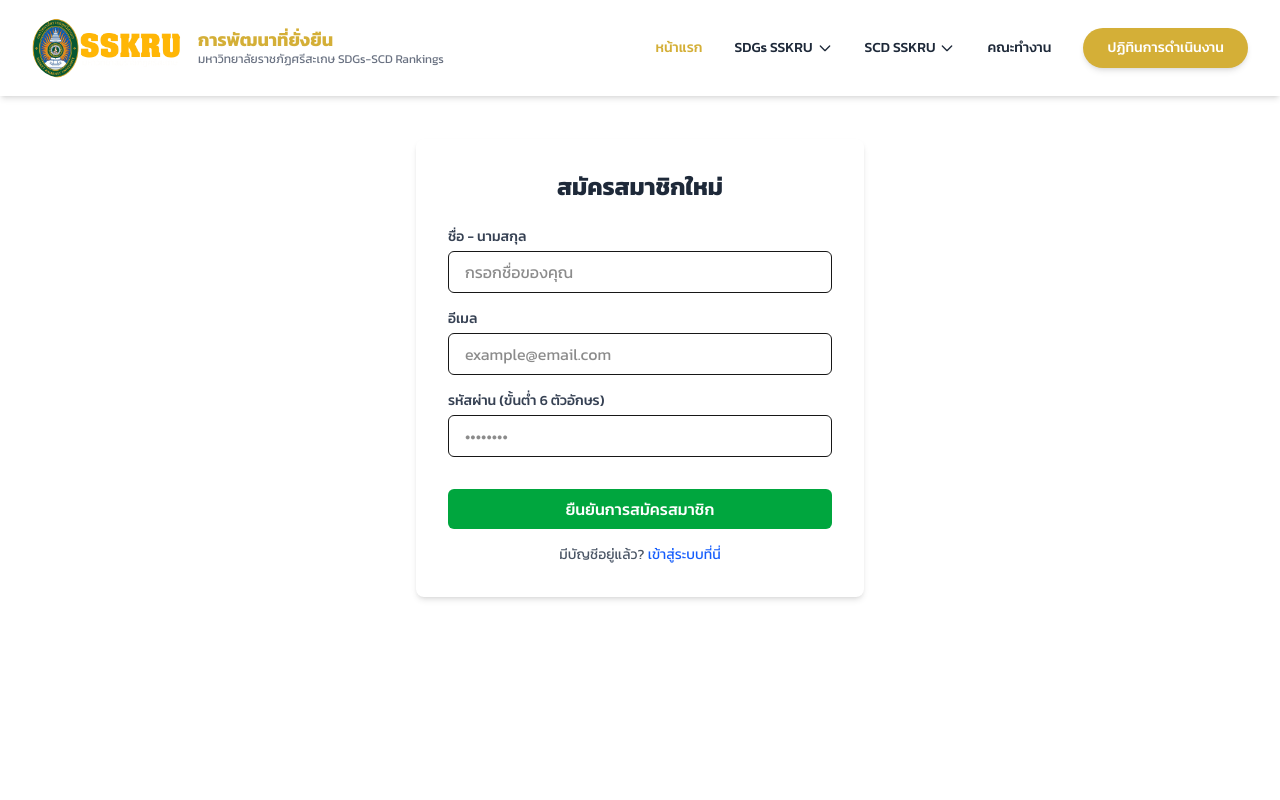
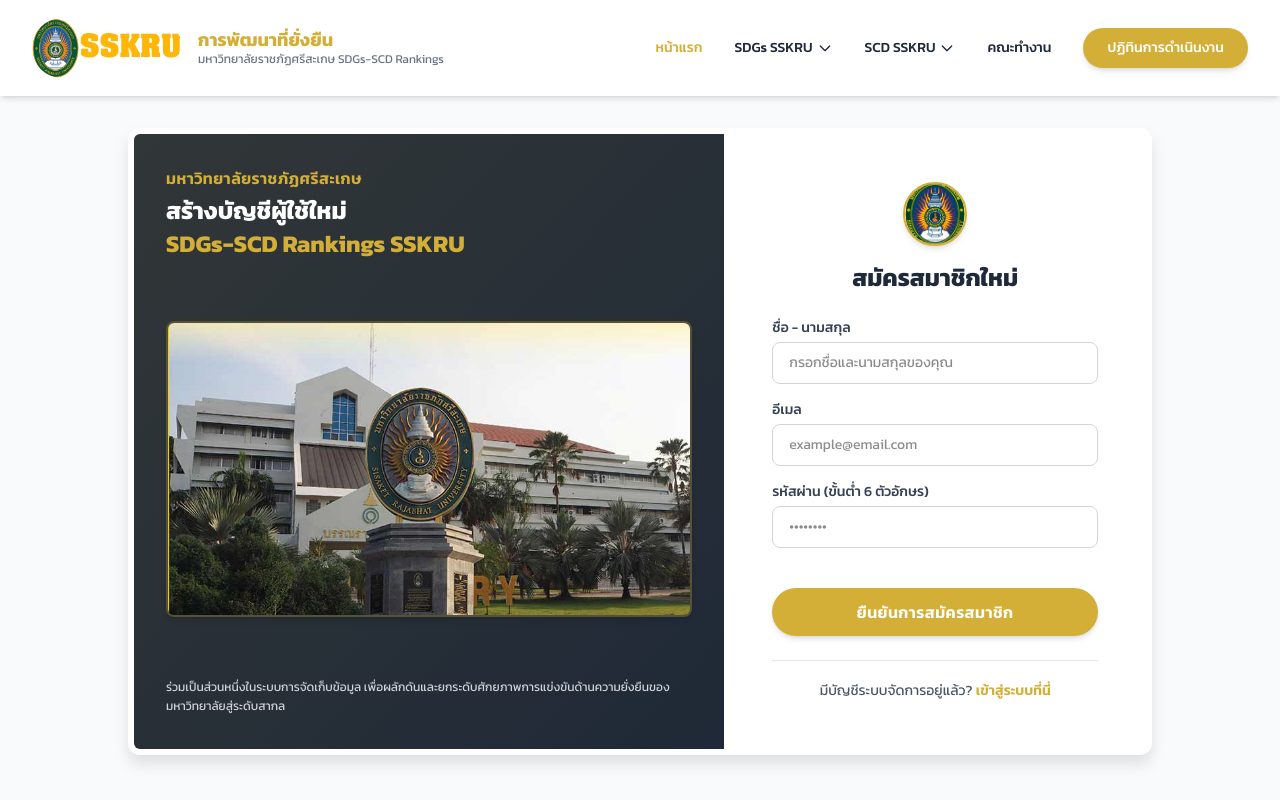
Before and after one commit to sompong47/SCD_SSKRU, a Next.js app in the folder frontend-web/: page /register in a window 1280 px wide. Shown: the top 800 px of the page. Built offline with nearby package versions, Linux system fonts and the light colour scheme.

Commit message:
edit_login

```diff
--- a/frontend-web/src/app/login/page.tsx
+++ b/frontend-web/src/app/login/page.tsx
@@ -3,7 +3,8 @@
 import { useState } from 'react';
 import axios from 'axios';
 import { useRouter } from 'next/navigation';
-import './login.css';
+import Image from 'next/image';
+import Link from 'next/link';
 
 export default function Login() {
   const [email, setEmail] = useState('');
@@ -34,49 +35,121 @@ export default function Login() {
   };
 
   return (
-    <div className="flex items-center justify-center min-h-[calc(100vh-4rem)]">
-      <div className="bg-white p-8 rounded-lg shadow-md w-full max-w-md">
-        <h2 className="text-2xl font-bold text-center text-gray-800 mb-6">เข้าสู่ระบบ</h2>
+    <div className="min-h-screen bg-gray-50 flex flex-col pt-32 pb-20">
+      <div className="max-w-7xl mx-auto px-4 sm:px-6 lg:px-8 flex-grow flex items-center justify-center">
+
+        {/* กล่อง Login หลัก: แบ่ง 2 ฝั่งบนจอใหญ่ พร้อมกรอบและเงาสไตล์มหาลัย */}
+        <div className="w-full max-w-5xl bg-white rounded-xl drop-shadow-xl overflow-hidden border-[6px] border-white grid grid-cols-1 md:grid-cols-12">
+
+          {/* ---------------- ฝั่งซ้าย (แบนเนอร์กิจกรรม - ปรับเป็นธีมทอง/น้ำเงินเข้ม) ---------------- */}
+          <div className="md:col-span-7 bg-[#1f2937] p-8 flex flex-col justify-between order-2 md:order-1 relative dark:bg-slate-900">
+            {/* ลายเส้น Gradient ตกแต่งพื้นหลังให้ดูพรีเมียม */}
+            <div className="absolute inset-0 bg-gradient-to-br from-[#D4AF37]/10 to-transparent pointer-events-none" />
+
+            <div className="text-center md:text-left relative z-10">
+              <h2 className="text-[#D4AF37] text-sm md:text-base font-semibold mb-1 tracking-wide">
+                มหาวิทยาลัยราชภัฏศรีสะเกษ
+              </h2>
+              <h1 className="text-xl md:text-2xl font-bold text-white mb-6 leading-snug">
+                เข้าสู่ระบบ <br />
+                <span className="text-[#D4AF37]">SDGs-SCD Rankings SSKRU</span>
+              </h1>
+            </div>
+
+            {/* ใส่รูปภาพ Sisaket.jpg แทนที่ภาพกิจกรรมเดิม */}
+            <div className="w-full aspect-[16/9] relative rounded-lg overflow-hidden border-2 border-[#D4AF37]/30 shadow-md bg-gray-800">
+              <Image
+                src="/wellcome.jpg"
+                alt="SCD Sisaket Activity"
+                fill
+                sizes="(max-width: 1024px) 100vw, 45vw"
+                className="object-cover"
+                priority
+              />
+            </div>
+
+            <p className="text-gray-300 text-xs mt-6 text-center md:text-left leading-relaxed relative z-10">
+              เครื่องมือประเมินและบริหารจัดการมหาวิทยาลัยในการแข่งขันระดับประเทศ และนานาชาติ เพื่อยกระดับความยั่งยืนของชุมชนท้องถิ่นอย่างเป็นรูปธรรม
+            </p>
+          </div>
+
+          {/* ---------------- ฝั่งขวา (ฟอร์ม Login) ---------------- */}
+          <div className="md:col-span-5 p-8 md:p-12 flex flex-col order-1 md:order-2 justify-center">
+
+            {/* โลโก้ msn มหาลัยบนหัวฟอร์ม (แสดงเด่นชัดขึ้น) */}
+            <div className="flex justify-center mb-6">
+              <div className="w-20 h-20 relative rounded-full overflow-hidden bg-white shadow-md border-2 border-[#D4AF37]">
+                <Image
+                  src="/logosisaket.jpg"
+                  alt="SSKRU Logo"
+                  fill
+                  className="object-cover"
+                />
+              </div>
+            </div>
+
+            <h2 className="text-2xl font-bold text-gray-800 mb-8 text-center">
+              เข้าสู่ระบบสมาชิก
+            </h2>
 
             {/* แสดงข้อความ Error ถ้ามี */}
             {error && (
-          <div className="bg-red-100 text-red-600 p-3 rounded mb-4 text-sm text-center">
+              <div className="bg-red-50 text-red-600 border border-red-200 p-4 rounded-lg mb-6 text-sm text-center font-medium">
                 {error}
               </div>
             )}
 
-        <form onSubmit={handleLogin} className="space-y-4">
-          <div>
-            <label className="block text-sm font-medium text-gray-700 mb-1">อีเมล</label>
+            <form onSubmit={handleLogin} className="space-y-5">
+              <div className="space-y-1">
+                <label className="block text-sm font-medium text-gray-700">อีเมล</label>
                 <input
                   type="email"
                   value={email}
                   onChange={(e) => setEmail(e.target.value)}
                   required
-              className="w-full px-4 py-2 border rounded-md focus:outline-none focus:ring-2 focus:ring-blue-500"
+                  className="w-full px-4 py-3 border border-gray-300 rounded-lg focus:outline-none focus:ring-2 focus:ring-[#D4AF37]/50 focus:border-[#D4AF37] transition text-sm"
                   placeholder="example@email.com"
                 />
               </div>
 
-          <div>
-            <label className="block text-sm font-medium text-gray-700 mb-1">รหัสผ่าน</label>
+              <div className="space-y-1">
+                <div className="flex justify-between items-center">
+                  <label className="block text-sm font-medium text-gray-700">รหัสผ่าน</label>
+                  <Link href="#" className="text-xs text-[#D4AF37] hover:text-[#B8962E] font-medium">
+                    ลืมรหัสผ่าน?
+                  </Link>
+                </div>
                 <input
                   type="password"
                   value={password}
                   onChange={(e) => setPassword(e.target.value)}
                   required
-              className="w-full px-4 py-2 border rounded-md focus:outline-none focus:ring-2 focus:ring-blue-500"
+                  className="w-full px-4 py-3 border border-gray-300 rounded-lg focus:outline-none focus:ring-2 focus:ring-[#D4AF37]/50 focus:border-[#D4AF37] transition text-sm"
                   placeholder="••••••••"
                 />
               </div>
 
+              {/* ปุ่มกดเข้าสู่ระบบ สีทองประจำมหาลัย */}
               <button
                 type="submit"
-            className="w-full bg-blue-600 text-white py-2 rounded-md hover:bg-blue-700 transition-colors font-medium mt-4"
+                className="w-full bg-[#D4AF37] hover:bg-[#B8962E] text-white py-3 rounded-full transition-colors font-semibold text-base shadow-md mt-8 tracking-wide"
               >
                 เข้าสู่ระบบ
               </button>
             </form>
+
+            <div className="border-t border-gray-200 mt-8 pt-6 text-center">
+              <p className="text-sm text-gray-600">
+                ยังไม่มีบัญชีผู้ใช้สำหรับระบบจัดการ? {' '}
+                <Link href="/register" className="text-[#D4AF37] hover:text-[#B8962E] font-semibold">
+                  ลงทะเบียน
+                </Link>
+              </p>
+            </div>
+          </div>
+
+        </div>
+
       </div>
     </div>
   );
--- a/frontend-web/src/app/register/page.tsx
+++ b/frontend-web/src/app/register/page.tsx
@@ -1,10 +1,10 @@
-"use client";
+"use client"; // ระบุว่าเป็น Client Component เพื่อให้ใช้ useState และ onClick ได้
 
 import { useState } from 'react';
 import axios from 'axios';
 import { useRouter } from 'next/navigation';
 import Link from 'next/link';
-import './register.css';
+import Image from 'next/image';
 
 export default function Register() {
   const [name, setName] = useState('');
@@ -35,68 +35,130 @@ export default function Register() {
   };
 
   return (
-    <div className="flex items-center justify-center min-h-[calc(100vh-4rem)]">
-      <div className="bg-white p-8 rounded-lg shadow-md w-full max-w-md">
-        <h2 className="text-2xl font-bold text-center text-gray-800 mb-6">สมัครสมาชิกใหม่</h2>
+    <div className="min-h-screen bg-gray-50 flex flex-col pt-32 pb-20">
+      <div className="max-w-7xl mx-auto px-4 sm:px-6 lg:px-8 flex-grow flex items-center justify-center">
 
+        {/* กล่อง Register หลัก: คุมธีมล้อไปกับหน้า Login เดียวกันเป๊ะ */}
+        <div className="w-full max-w-5xl bg-white rounded-xl drop-shadow-xl overflow-hidden border-[6px] border-white grid grid-cols-1 md:grid-cols-12">
+
+          {/* ---------------- ฝั่งซ้าย (แบนเนอร์กิจกรรม - ธีมทอง/น้ำเงินเข้ม) ---------------- */}
+          <div className="md:col-span-7 bg-[#1f2937] p-8 flex flex-col justify-between order-2 md:order-1 relative dark:bg-slate-900">
+            {/* ลายเส้น Gradient ตกแต่งพื้นหลังให้ดูพรีเมียม */}
+            <div className="absolute inset-0 bg-gradient-to-br from-[#D4AF37]/10 to-transparent pointer-events-none" />
+
+            <div className="text-center md:text-left relative z-10">
+              <h2 className="text-[#D4AF37] text-sm md:text-base font-semibold mb-1 tracking-wide">
+                มหาวิทยาลัยราชภัฏศรีสะเกษ
+              </h2>
+              <h1 className="text-xl md:text-2xl font-bold text-white mb-6 leading-snug">
+                สร้างบัญชีผู้ใช้ใหม่ <br />
+                <span className="text-[#D4AF37]">SDGs-SCD Rankings SSKRU</span>
+              </h1>
+            </div>
+
+            {/* ใส่รูปภาพ Sisaket.jpg ให้เชื่อมโยงกับหน้าล็อกอิน */}
+            <div className="w-full aspect-[16/9] relative rounded-lg overflow-hidden border-2 border-[#D4AF37]/30 shadow-md bg-gray-800">
+              <Image
+                src="/Sisaket.jpg"
+                alt="SCD Sisaket Register Banner"
+                fill
+                sizes="(max-width: 1024px) 100vw, 45vw"
+                className="object-cover"
+                priority
+              />
+            </div>
+
+            <p className="text-gray-300 text-xs mt-6 text-center md:text-left leading-relaxed relative z-10">
+              ร่วมเป็นส่วนหนึ่งในระบบการจัดเก็บข้อมูล เพื่อผลักดันและยกระดับศักยภาพการแข่งขันด้านความยั่งยืนของมหาวิทยาลัยสู่ระดับสากล
+            </p>
+          </div>
+
+          {/* ---------------- ฝั่งขวา (ฟอร์ม Register) ---------------- */}
+          <div className="md:col-span-5 p-8 md:p-12 flex flex-col order-1 md:order-2 justify-center">
+
+            {/* โลโก้มหาลัยบนหัวฟอร์ม */}
+            <div className="flex justify-center mb-4">
+              <div className="w-16 h-16 relative rounded-full overflow-hidden bg-white shadow-md border-2 border-[#D4AF37]">
+                <Image
+                  src="/logosisaket.jpg"
+                  alt="SSKRU Logo"
+                  fill
+                  className="object-cover"
+                />
+              </div>
+            </div>
+
+            <h2 className="text-2xl font-bold text-gray-800 mb-6 text-center">
+              สมัครสมาชิกใหม่
+            </h2>
+
+            {/* แสดงข้อความ Error ถ้ามี */}
             {error && (
-          <div className="bg-red-100 text-red-600 p-3 rounded mb-4 text-sm text-center">
+              <div className="bg-red-50 text-red-600 border border-red-200 p-4 rounded-lg mb-5 text-sm text-center font-medium">
                 {error}
               </div>
             )}
 
             <form onSubmit={handleRegister} className="space-y-4">
-          <div>
-            <label className="block text-sm font-medium text-gray-700 mb-1">ชื่อ - นามสกุล</label>
+              <div className="space-y-1">
+                <label className="block text-sm font-medium text-gray-700">ชื่อ - นามสกุล</label>
                 <input
                   type="text"
                   value={name}
                   onChange={(e) => setName(e.target.value)}
                   required
-              className="w-full px-4 py-2 border rounded-md focus:outline-none focus:ring-2 focus:ring-blue-500"
-              placeholder="กรอกชื่อของคุณ"
+                  className="w-full px-4 py-2.5 border border-gray-300 rounded-lg focus:outline-none focus:ring-2 focus:ring-[#D4AF37]/50 focus:border-[#D4AF37] transition text-sm"
+                  placeholder="กรอกชื่อและนามสกุลของคุณ"
                 />
               </div>
 
-          <div>
-            <label className="block text-sm font-medium text-gray-700 mb-1">อีเมล</label>
+              <div className="space-y-1">
+                <label className="block text-sm font-medium text-gray-700">อีเมล</label>
                 <input
                   type="email"
                   value={email}
                   onChange={(e) => setEmail(e.target.value)}
                   required
-              className="w-full px-4 py-2 border rounded-md focus:outline-none focus:ring-2 focus:ring-blue-500"
+                  className="w-full px-4 py-2.5 border border-gray-300 rounded-lg focus:outline-none focus:ring-2 focus:ring-[#D4AF37]/50 focus:border-[#D4AF37] transition text-sm"
                   placeholder="example@email.com"
                 />
               </div>
 
-          <div>
-            <label className="block text-sm font-medium text-gray-700 mb-1">รหัสผ่าน (ขั้นต่ำ 6 ตัวอักษร)</label>
+              <div className="space-y-1">
+                <label className="block text-sm font-medium text-gray-700">รหัสผ่าน (ขั้นต่ำ 6 ตัวอักษร)</label>
                 <input
                   type="password"
                   value={password}
                   onChange={(e) => setPassword(e.target.value)}
                   required
                   minLength={6}
-              className="w-full px-4 py-2 border rounded-md focus:outline-none focus:ring-2 focus:ring-blue-500"
+                  className="w-full px-4 py-2.5 border border-gray-300 rounded-lg focus:outline-none focus:ring-2 focus:ring-[#D4AF37]/50 focus:border-[#D4AF37] transition text-sm"
                   placeholder="••••••••"
                 />
               </div>
 
+              {/* ปุ่มยืนยันสีเหลืองทองประจำมหาลัย */}
               <button
                 type="submit"
-            className="w-full bg-green-600 text-white py-2 rounded-md hover:bg-green-700 transition-colors font-medium mt-4"
+                className="w-full bg-[#D4AF37] hover:bg-[#B8962E] text-white py-3 rounded-full transition-colors font-semibold text-base shadow-md mt-6 tracking-wide"
               >
                 ยืนยันการสมัครสมาชิก
               </button>
             </form>
 
-        <div className="mt-4 text-center text-sm text-gray-600">
-          มีบัญชีอยู่แล้ว? {' '}
-          <Link href="/login" className="text-blue-600 hover:underline">
+            {/* ลิงก์ย้อนกลับหน้าล็อกอิน */}
+            <div className="border-t border-gray-200 mt-6 pt-5 text-center">
+              <p className="text-sm text-gray-600">
+                มีบัญชีระบบจัดการอยู่แล้ว? {' '}
+                <Link href="/login" className="text-[#D4AF37] hover:text-[#B8962E] font-semibold">
                   เข้าสู่ระบบที่นี่
                 </Link>
+              </p>
             </div>
+          </div>
+
+        </div>
+
       </div>
     </div>
   );
```
Also changed, not shown: frontend-web/public/wellcome.jpg (added). Lines whose indentation alone changed are shown as unchanged.
